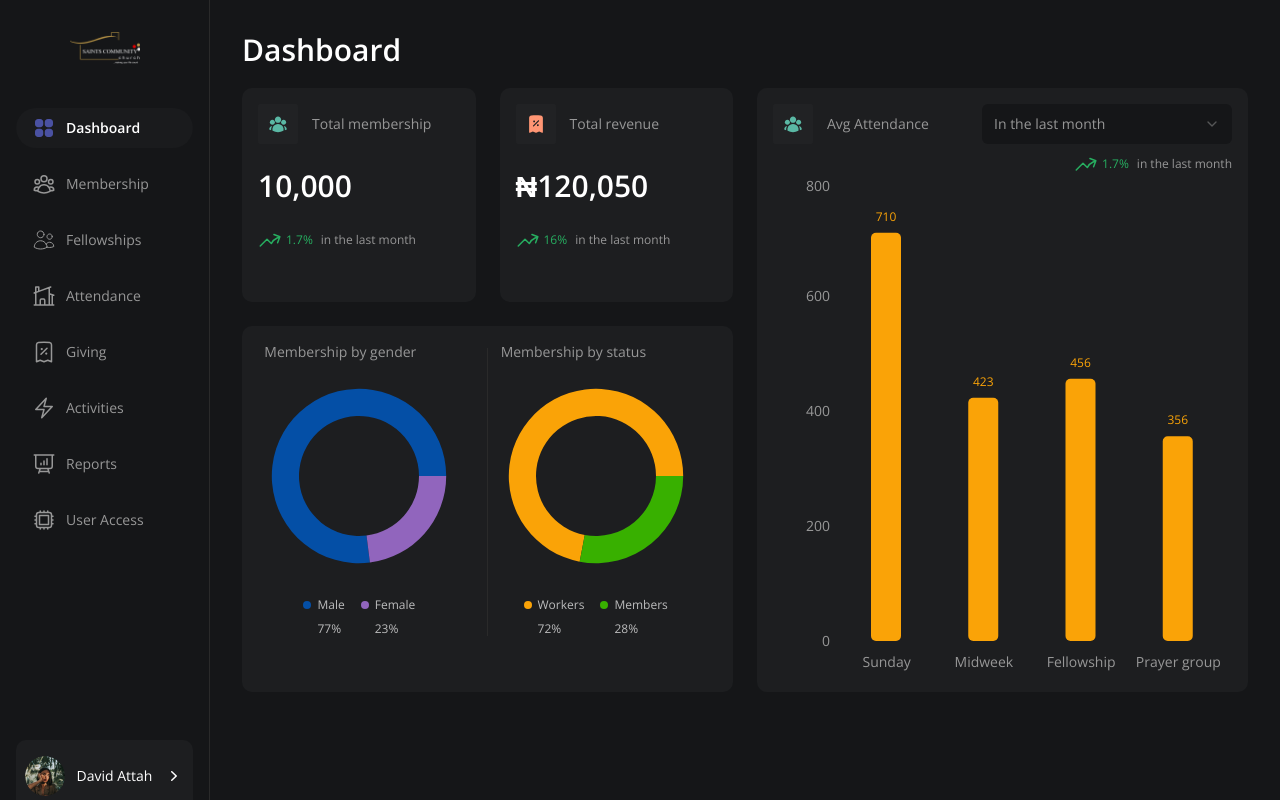
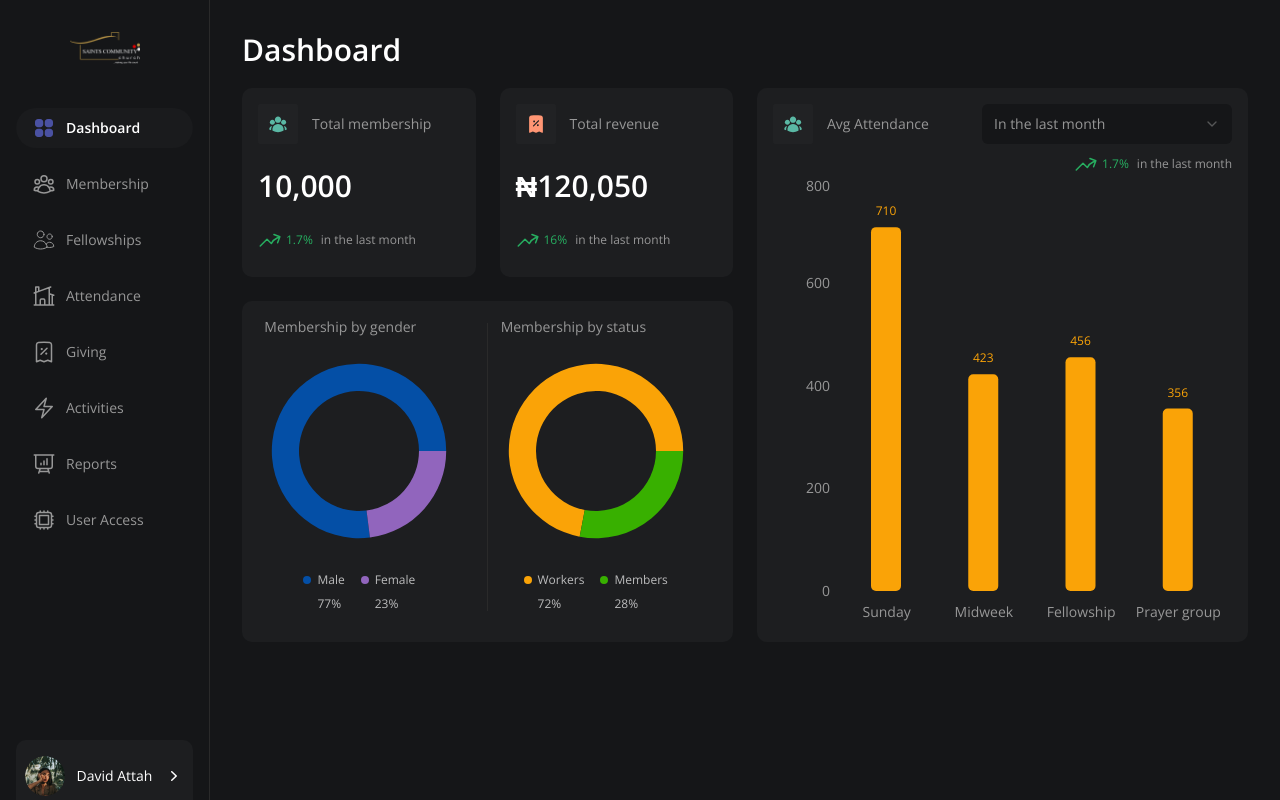
Before and after one commit to JocheAttah/church-database-project, a Next.js app in the folder frontend/: page /dashboard in a window 1280 px wide. Built offline with nearby package versions, Linux system fonts and the light colour scheme.

Commit message:
chore: change tooltip to allow suffix and prefix

```diff
--- a/frontend/components/charts/bar-chart.tsx
+++ b/frontend/components/charts/bar-chart.tsx
@@ -20,7 +20,7 @@ const chartConfig = {
 
 export function BarChart() {
   return (
-    <ChartContainer config={chartConfig} className="min-h-[500px] max-w-full">
+    <ChartContainer config={chartConfig} className="min-h-[450px] max-w-full">
       <ReBarChart accessibilityLayer data={chartData}>
         <XAxis
           dataKey="meeting"
--- a/frontend/components/charts/pie-chart.tsx
+++ b/frontend/components/charts/pie-chart.tsx
@@ -33,7 +33,7 @@ export function PieChart({
           dataKey={dataKey}
           innerRadius={60}
         />
-        <ChartTooltip content={<ChartTooltipContent />} />
+        <ChartTooltip content={<ChartTooltipContent suffix="%" />} />
         <ChartLegend content={<ChartLegendContent />} />
       </RePieChart>
     </ChartContainer>
--- a/frontend/components/ui/chart.tsx
+++ b/frontend/components/ui/chart.tsx
@@ -111,6 +111,8 @@ const ChartTooltipContent = React.forwardRef<
       indicator?: "line" | "dot" | "dashed";
       nameKey?: string;
       labelKey?: string;
+      prefix?: string;
+      suffix?: string;
     }
 >(
   (
@@ -128,6 +130,8 @@ const ChartTooltipContent = React.forwardRef<
       color,
       nameKey,
       labelKey,
+      prefix = "",
+      suffix = "",
     },
     ref,
   ) => {
@@ -208,7 +212,7 @@ const ChartTooltipContent = React.forwardRef<
                       !hideIndicator && (
                         <div
                           className={cn(
-                            "shrink-0 rounded-full border-[--color-border] bg-[--color-bg]",
+                            "shrink-0 rounded-[2px] border-[--color-border] bg-[--color-bg]",
                             {
                               "h-2.5 w-2.5": indicator === "dot",
                               "w-1": indicator === "line",
@@ -228,7 +232,7 @@ const ChartTooltipContent = React.forwardRef<
                     )}
                     <div
                       className={cn(
-                        "flex flex-1 justify-between leading-none",
+                        "flex flex-1 items-center justify-between gap-2 leading-none",
                         nestLabel ? "items-end" : "items-center",
                       )}
                     >
@@ -240,7 +244,9 @@ const ChartTooltipContent = React.forwardRef<
                       </div>
                       {item.value && (
                         <span className="font-mono font-medium tabular-nums text-neutral-950 dark:text-neutral-50">
-                          {item.value.toLocaleString()}%
+                          {prefix}
+                          {item.value.toLocaleString()}
+                          {suffix}
                         </span>
                       )}
                     </div>
```
